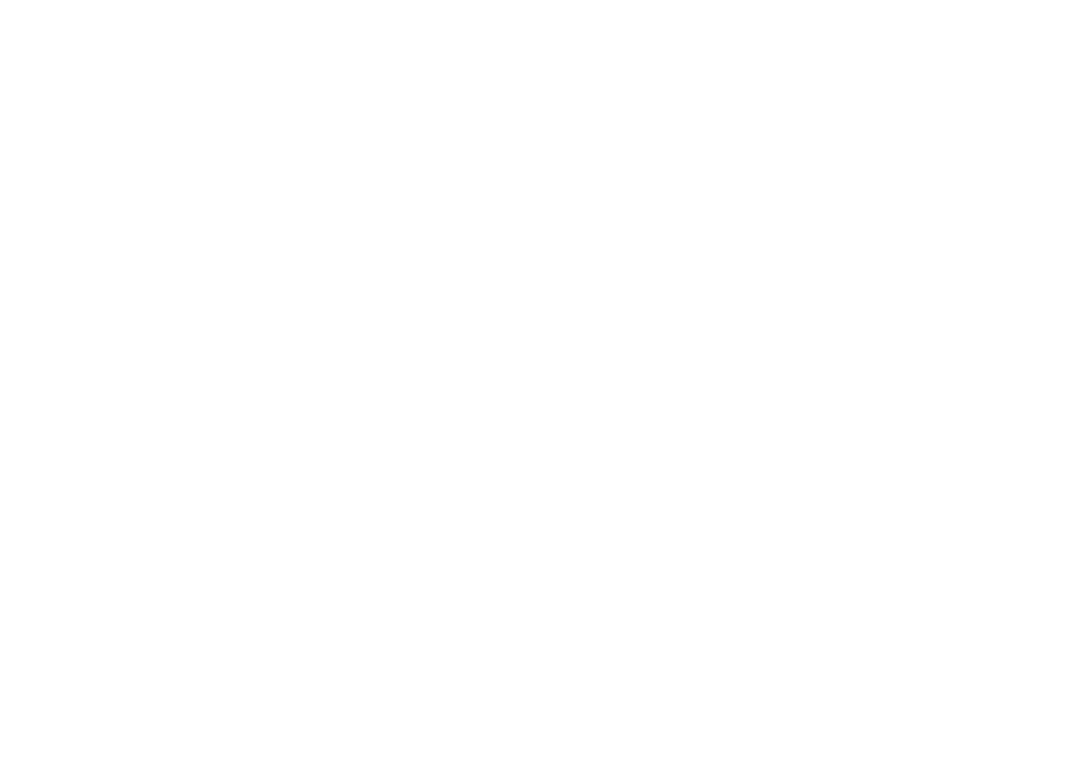
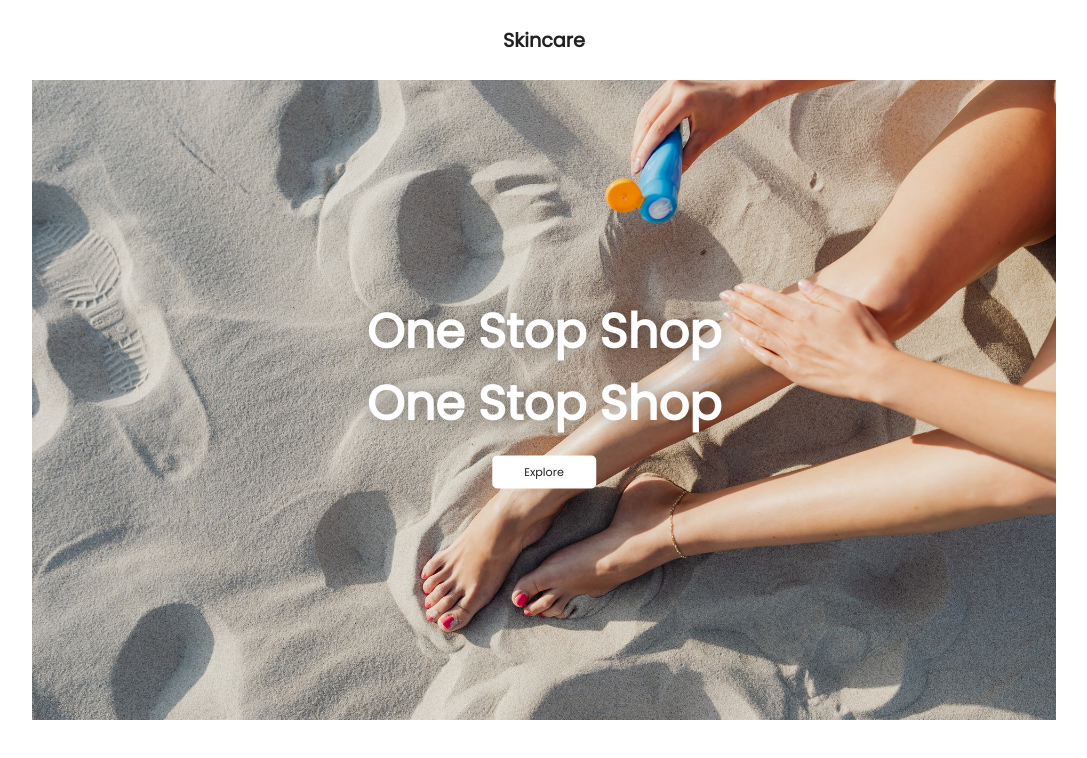
Before and after one commit to dilhansiriwardhana/text-animation, a plain HTML site: page index.html in a window 1280 px wide. Shown: the whole page, without its empty margins (96-1183 px from the left). Drawn offline with nearby package versions, Linux system fonts and the light colour scheme.

Commit message:
styles and html markup added

```diff
--- a/index.html
+++ b/index.html
@@ -13,6 +13,26 @@
     />
   </head>
   <body>
+    <nav>
+      <h1 class="logo">Skincare</h1>
+    </nav>
+    <div class="hero-section">
+      <img src="/hero.jpg" class="hero-img" alt="" />
+      <div class="cta">
+        <div class="cta-text">
+          <h2><span class="cta1">One</span></h2>
+          <h2><span class="cta2">Stop</span></h2>
+          <h2><span class="cta3">Shop</span></h2>
+        </div>
+        <div class="cta-text">
+          <h2><span class="cta4">One</span></h2>
+          <h2><span class="cta5">Stop</span></h2>
+          <h2><span class="cta6">Shop</span></h2>
+        </div>
+        <button class="cta-btn">Explore</button>
+      </div>
+    </div>
+
     <script
       src="https://cdnjs.cloudflare.com/ajax/libs/gsap/3.12.3/gsap.min.js"
       integrity="sha512-7Au1ULjlT8PP1Ygs6mDZh9NuQD0A5prSrAUiPHMXpU6g3UMd8qesVnhug5X4RoDr35x5upNpx0A6Sisz1LSTXA=="
--- a/style.css
+++ b/style.css
@@ -7,3 +7,58 @@
 body {
   font-family: "Poppins", sans-serif;
 }
+
+nav {
+  min-height: 10vh;
+  display: flex;
+  justify-content: center;
+  align-items: center;
+}
+
+.logo {
+  font-size: 1.2rem;
+  color: rgb(33, 33, 33);
+}
+
+.hero-section {
+  height: 80vh;
+  margin: 0% 10%;
+}
+
+.hero-section img {
+  width: 100%;
+  height: 100%;
+  object-fit: cover;
+}
+
+.cta {
+  position: absolute;
+  top: 50%;
+  left: 50%;
+  transform: translate(-50%, -50%);
+  color: white;
+  display: flex;
+  flex-direction: column;
+  align-items: center;
+}
+
+.cta-text {
+  display: flex;
+  font-size: 2rem;
+}
+
+.cta-text span {
+  padding: 0rem 0.4rem;
+  text-shadow: rgba(0, 0, 0, 0.4) 0px 0px 20px;
+}
+
+.cta-btn {
+  margin: 1rem;
+  padding: 0.5rem 2rem;
+  background: white;
+  font-family: "Poppins";
+  border-radius: 0.3rem;
+  color: rgb(33, 33, 33);
+  border: none;
+  font-size: 0.7rem;
+}
```
